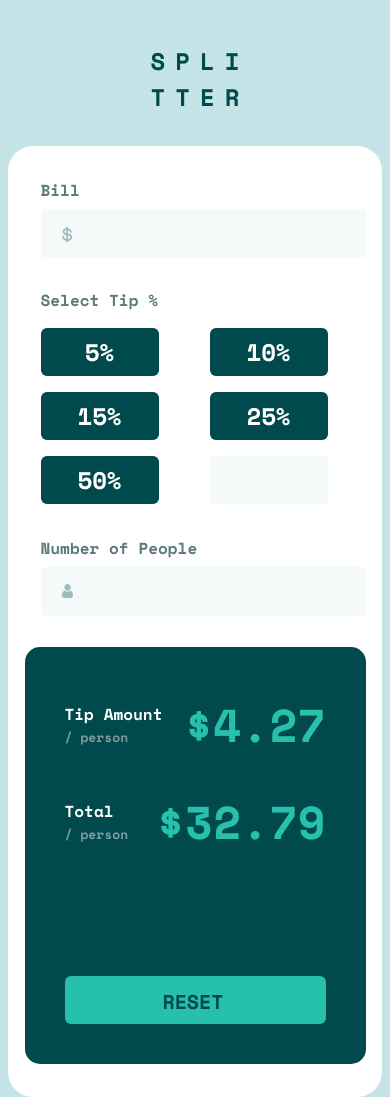
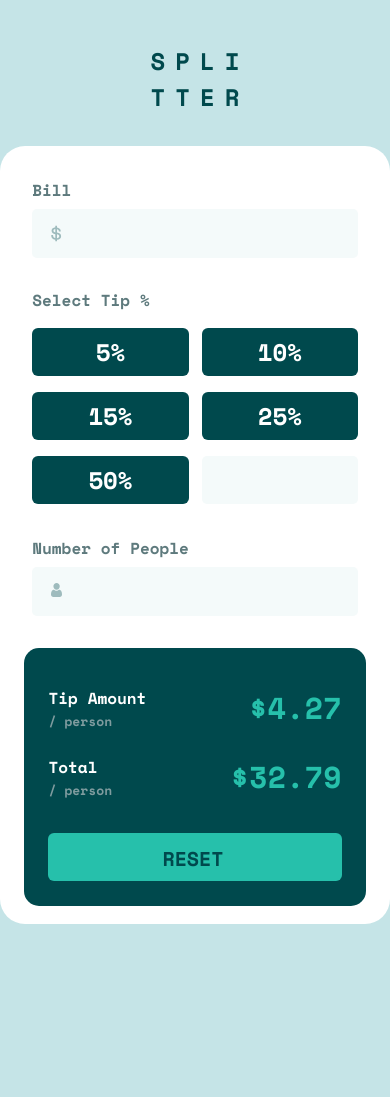
Before and after one commit to Avatarius/tip-calculator, a website built with webpack: page src/index.html in a window 390 px wide. After the commit the page ends 924 px from the top, so only its background shows below. Built offline with nearby package versions, Linux system fonts and the light colour scheme.

Commit message:
адаптив

```diff
--- a/src/blocks/button/button.scss
+++ b/src/blocks/button/button.scss
@@ -2,12 +2,12 @@
   border: none;
   border-radius: 6px;
   font-size: 24px;
+  transition: background-color, 0.2s linear, color 0.2s linear;
   cursor: pointer;
   appearance: none;
-  transition: background-color, 0.2s linear, color 0.2s linear;
 
   &:hover {
+    color: var(--dark-color, hsl(183, 100%, 15%));
     background-color: hsl(185, 41%, 84%);
-    color: var(--dark-color, hsl(183, 100%, 15%));
   }
 }
--- a/src/blocks/content/content.scss
+++ b/src/blocks/content/content.scss
@@ -1,24 +1,29 @@
 .content {
   display: flex;
   justify-content: space-between;
-  // gap: 47px;
+  align-items: center;
   gap: clamp(1.125rem, 0.487rem + 2.723vw, 2.938rem);
   margin: auto;
   border-radius: 25px;
-  // padding: 32.5px 32px 32.5px;
-  padding: clamp(1.219rem, 0.933rem + 1.221vw, 2.031rem) clamp(1rem, 0.648rem + 1.502vw, 2rem) 32.5px;
-  // inline-size: 396px;
+  padding: clamp(1.156rem, 0.848rem + 1.315vw, 2.031rem)
+    clamp(1rem, 0.648rem + 1.502vw, 2rem);
+
   background-color: var(--content-background-color, hsl(0, 0%, 100%));
 
   &__input {
     padding-inline-start: 16px;
-    padding-block: 12px;
+    padding-inline-end: clamp(0rem, 1.352rem + -1.502vw, 1rem);
+    padding-block: 13px;
+    inline-size: 396px;
   }
 }
-
 
 @media (width < 1024px) {
   .content {
     flex-direction: column;
   }
+
+  .content__input {
+    inline-size: 100%;
+  }
 }
--- a/src/blocks/header/header.scss
+++ b/src/blocks/header/header.scss
@@ -2,8 +2,8 @@
   display: flex;
   justify-content: center;
   align-items: center;
-  // padding: 152px 0 79px;
-  padding: clamp(2.563rem, 0.12rem + 10.423vw, 9.5rem) 0 clamp(1.938rem, 0.881rem + 4.507vw, 4.938rem);
+  padding: clamp(2.563rem, 0.12rem + 10.423vw, 9.5rem) 0
+    clamp(1.938rem, 0.881rem + 4.507vw, 4.938rem);
   color: var(--dark-color, hsl(183, 100%, 15%));
   font-size: 12px;
 
--- a/src/blocks/input/input.scss
+++ b/src/blocks/input/input.scss
@@ -1,7 +1,4 @@
 .input {
-
-  // inline-size: 100%;
-
   &__title {
     margin-block-end: 7px;
   }
@@ -9,14 +6,9 @@
   &__textfield {
     font-size: 24px;
     background-repeat: no-repeat;
-    background-position: 19px 15px;
+    background-position: 17px 14px;
     background-size: 11px;
-    // inline-size: 378px;
     inline-size: 100%;
-
-    @media (width < 1024px) {
-      inline-size: 100%;
-    }
 
     &_bill {
       background-image: url("../images/icon-dollar.svg");
--- a/src/blocks/options/options.scss
+++ b/src/blocks/options/options.scss
@@ -1,6 +1,4 @@
 .options {
-  // margin-block-start: 38px;
-  // margin-block-end: 40px;
   margin-block-start: clamp(1.875rem, 1.699rem + 0.751vw, 2.375rem);
   margin-block-end: clamp(2rem, 1.824rem + 0.751vw, 2.5rem);
 
@@ -14,17 +12,10 @@
     grid-template-rows: repeat(2, 1fr);
     row-gap: 16px;
     column-gap: 13px;
-  }
-
-  @media (width < 1024px) {
-    &__list {
-      grid-template-columns: repeat(2, 1fr);
-      grid-template-rows: repeat(3, 1fr);
-    }
+    inline-size: 100%;
   }
 
   &__item {
-    inline-size: 118px;
     block-size: 48px;
   }
 
@@ -40,3 +31,10 @@
     block-size: 100%;
   }
 }
+
+@media (width < 1024px) {
+  .options__list {
+    grid-template-columns: repeat(2, 1fr);
+    grid-template-rows: repeat(3, 1fr);
+  }
+}
--- a/src/blocks/result/result.scss
+++ b/src/blocks/result/result.scss
@@ -1,14 +1,16 @@
 .result {
   display: flex;
   flex-direction: column;
-  gap: 28px;
+  gap: clamp(1.313rem, 1.18rem + 0.563vw, 1.688rem);
   border-radius: 15px;
-  padding: 43.5px 40px 40px;
+  padding: clamp(2.219rem, 2.065rem + 0.657vw, 2.656rem)
+    clamp(1.5rem, 1.148rem + 1.502vw, 2.5rem)
+    clamp(1.5rem, 1.148rem + 1.502vw, 2.5rem);
   background-color: var(--dark-color, hsl(183, 100%, 15%));
   inline-size: 413px;
 
   @media (width < 1024px) {
-    inline-size: 100%;
+    inline-size: 95.5%;
   }
 
   &__entity {
@@ -21,6 +23,7 @@
 
   &__description {
     grid-area: description;
+    padding-block-start: 3px;
   }
 
   &__title,
@@ -34,24 +37,24 @@
   }
 
   &__person {
+    color: hsl(184, 14%, 56%);
     font-size: 13px;
-    color: hsl(184, 14%, 56%);
   }
 
   &__cost {
     grid-area: cost;
     color: var(--accent-color, hsl(172, 67%, 45%));
-    font-size: 46px;
+    font-size: clamp(1.875rem, 1.523rem + 1.502vw, 2.875rem);
   }
 
   &__reset {
-    background-color: var(--accent-color, hsl(172, 67%, 45%));
-    color: var(--dark-color, hsl(183, 100%, 15%));
-    margin-block-start: 92px;
+    margin-block-start: clamp(0.688rem, -1.161rem + 7.887vw, 5.938rem);
     padding-inline-end: 10px;
     padding-block-start: 4px;
+    color: var(--dark-color, hsl(183, 100%, 15%));
     font-size: 20px;
     text-transform: uppercase;
+    background-color: var(--accent-color, hsl(172, 67%, 45%));
     inline-size: 100%;
     block-size: 48px;
   }
--- a/src/blocks/textfield/textfield.scss
+++ b/src/blocks/textfield/textfield.scss
@@ -1,13 +1,13 @@
 .textfield {
   border: none;
+  border: 2px solid transparent;
   border-radius: 5px;
   padding: 4px 14px 5px 5px;
+  outline: none;
+  color: var(--dark-color, hsl(183, 100%, 15%));
   text-align: right;
   background-color: var(--input-background-color, hsl(189, 41%, 97%));
-  color: var(--dark-color, hsl(183, 100%, 15%));
   appearance: none;
-  border: 2px solid transparent;
-  outline: none;
 
   &:focus {
     border: 2px solid var(--accent-color, hsl(172, 67%, 45%));
@@ -18,7 +18,7 @@
     margin: 0;
     -webkit-appearance: none;
   }
-  &[type=number] {
+  &[type="number"] {
     -moz-appearance: textfield;
   }
 }
```
Also changed, not shown: src/scss/variables.scss (+0 -8 lines).
